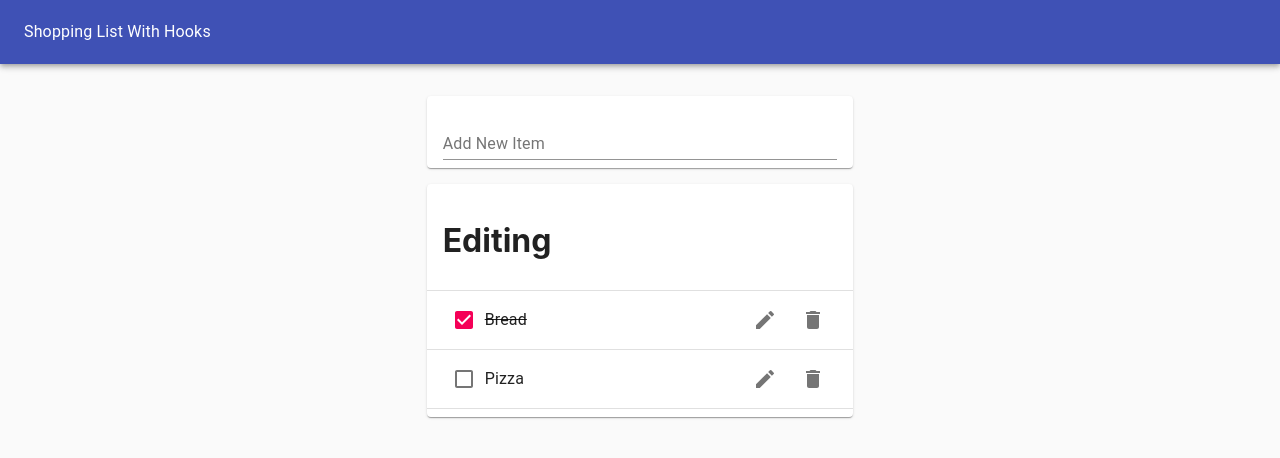
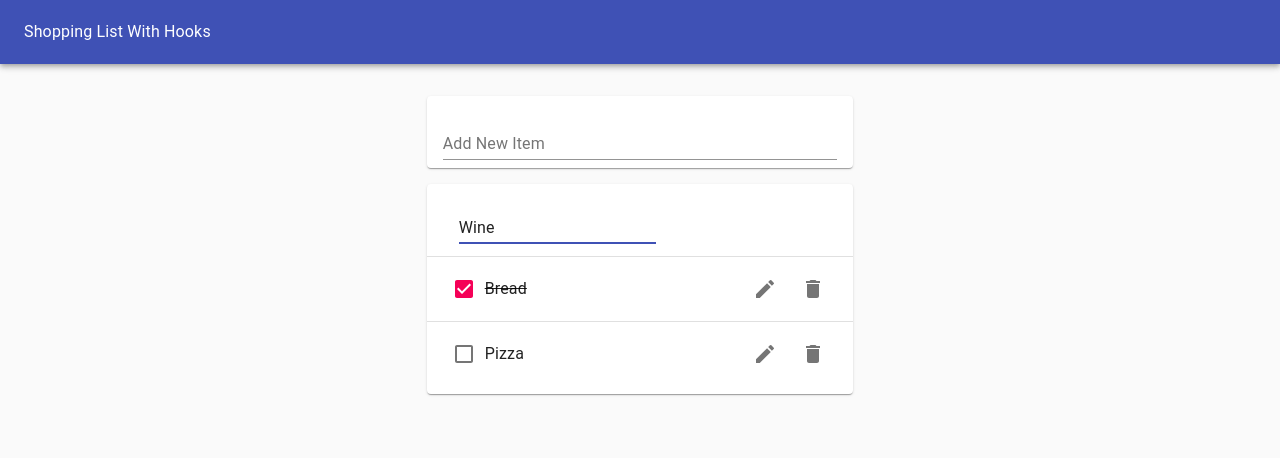
Before and after one commit to Jmurphy72383/hooks-shopping-list, a React (Create React App) app: page / in a window 1280 px wide. Both pictures are taken after a click on the button 765 px from the left and 221 px from the top of the page. Shown: the top 458 px of the page. Built offline with nearby package versions, Linux system fonts and the light colour scheme.

Commit message:
Added full editing functionality by passing down the function from the app to the editItemForm component

```diff
--- /dev/null
+++ b/src/components/EditItemForm.js
@@ -0,0 +1,27 @@
+import React from 'react';
+import useInputState from '../hooks/useInputState';
+import TextField from '@material-ui/core/TextField';
+
+function EditItemForm({id, thing, editItem, toggleEditForm}) {
+    const [value, handleChange, reset] = useInputState(thing);
+    return (
+        <form onSubmit={(e) => {
+            e.preventDefault();
+            editItem(id, value);
+            reset();
+            toggleEditForm();
+        }}
+        style={{ marginLeft: '1rem', width: '50%'}}
+        >
+            <TextField
+                margin='normal'
+                value={value}
+                onChange={handleChange}
+                fullWidth
+                autoFocus
+            />
+        </form>
+    )
+}
+
+export default EditItemForm;
--- a/src/components/Item.js
+++ b/src/components/Item.js
@@ -1,4 +1,5 @@
 import React from 'react';
+import EditItemForm from './EditItemForm';
 import useToggleState from '../hooks/useToggleState';
 import ListItem from '@material-ui/core/ListItem';
 import ListItemText from '@material-ui/core/ListItemText';
@@ -9,11 +10,11 @@ import EditIcon from '@material-ui/icons/Edit';
 import ListItemSecondaryAction from '@material-ui/core/ListItemSecondaryAction';
 
 
-function Item({id, thing, inCart, removeItem, toggleInCart}) {
+function Item({id, thing, inCart, removeItem, toggleInCart, editItem}) {
     const [isEditing, toggle] = useToggleState(false);
     return (
-        <ListItem>
-            {isEditing ? <h1>Editing</h1> :
+        <ListItem style={{ height: '64px'}}>
+            {isEditing ? <EditItemForm editItem={editItem} id={id} thing={thing} toggleEditForm={toggle}/> :
             <>
             <Checkbox tabIndex={-1} checked={inCart} onClick={() => toggleInCart(id)} />
             <ListItemText style={{textDecoration: inCart ? 'line-through' : 'none'}}>{thing}</ListItemText>
--- a/src/components/ShoppingList.js
+++ b/src/components/ShoppingList.js
@@ -4,11 +4,11 @@ import List from '@material-ui/core/List';
 import Divider from '@material-ui/core/Divider';
 import Item from './Item';
 
-function ShoppingList({items, removeItem, toggleInCart}) {
+function ShoppingList({items, removeItem, toggleInCart, editItem}) {
     return (
         <Paper>
             <List>
-                {items.map(item => (
+                {items.map((item, i) => (
                     <>
                         <Item
                             thing={item.thing}
@@ -17,8 +17,9 @@ function ShoppingList({items, removeItem, toggleInCart}) {
                             inCart={item.inCart}
                             removeItem={removeItem}
                             toggleInCart={toggleInCart}
+                            editItem={editItem}
                         />
-                        <Divider />
+                        {i < items.length - 1 && <Divider />}
                     </>
                 ))}
             </List>
--- a/src/components/ShoppingListApp.js
+++ b/src/components/ShoppingListApp.js
@@ -34,6 +34,13 @@ function ShoppingListApp() {
         setItem(updatedItems);
     };
 
+    const editItem = (itemId, newItem) => {
+        const updatedItems = items.map(item =>
+            item.id === itemId ? { ...item, thing: newItem} : item
+        );
+        setItem(updatedItems);
+    }
+
     return (
         <Paper
             style={{
@@ -56,6 +63,7 @@ function ShoppingListApp() {
                         items={items}
                         removeItem={removeItem}
                         toggleInCart={toggleInCart}
+                        editItem={editItem}
                     />
                 </Grid>
             </Grid>
```
